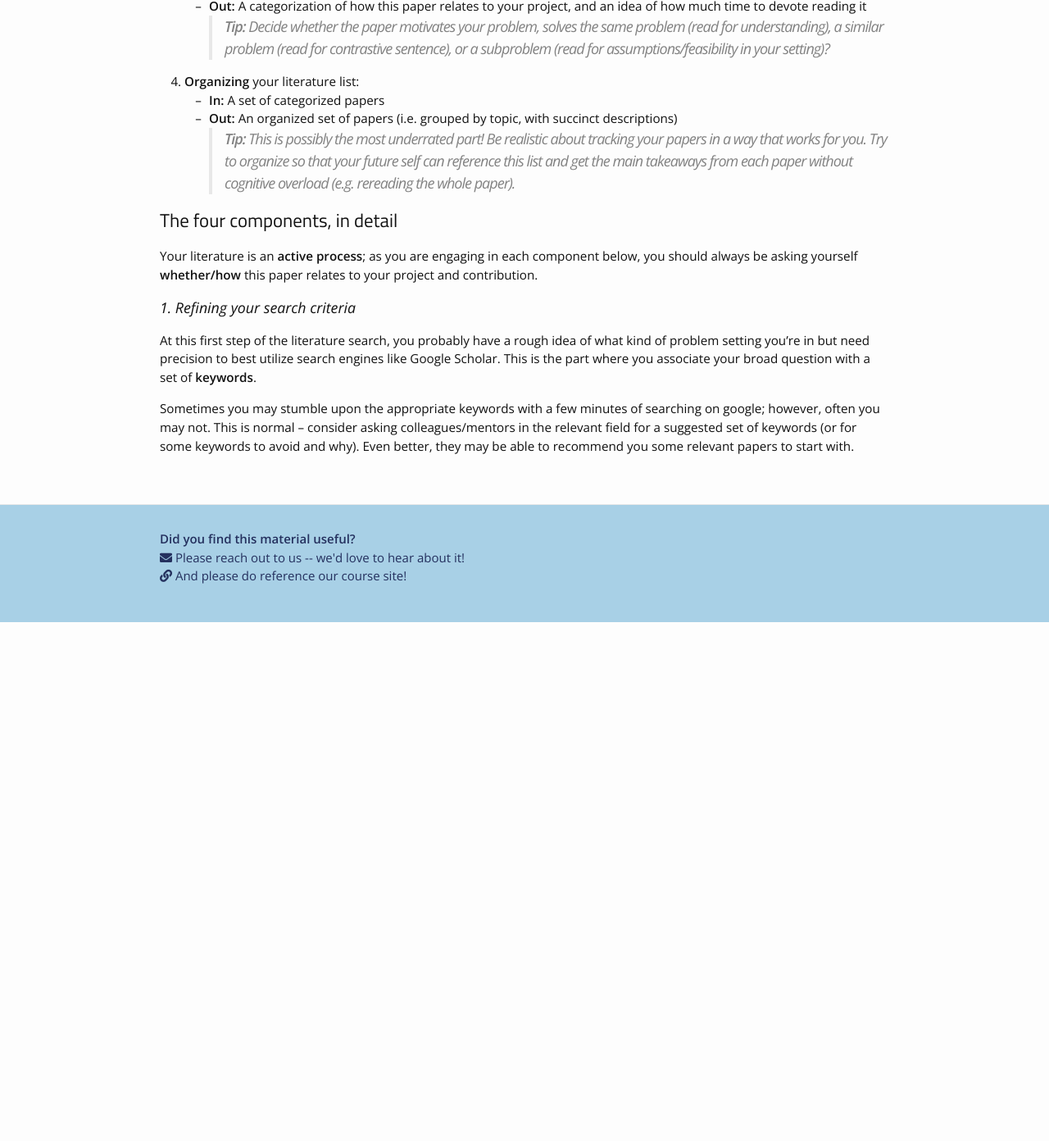
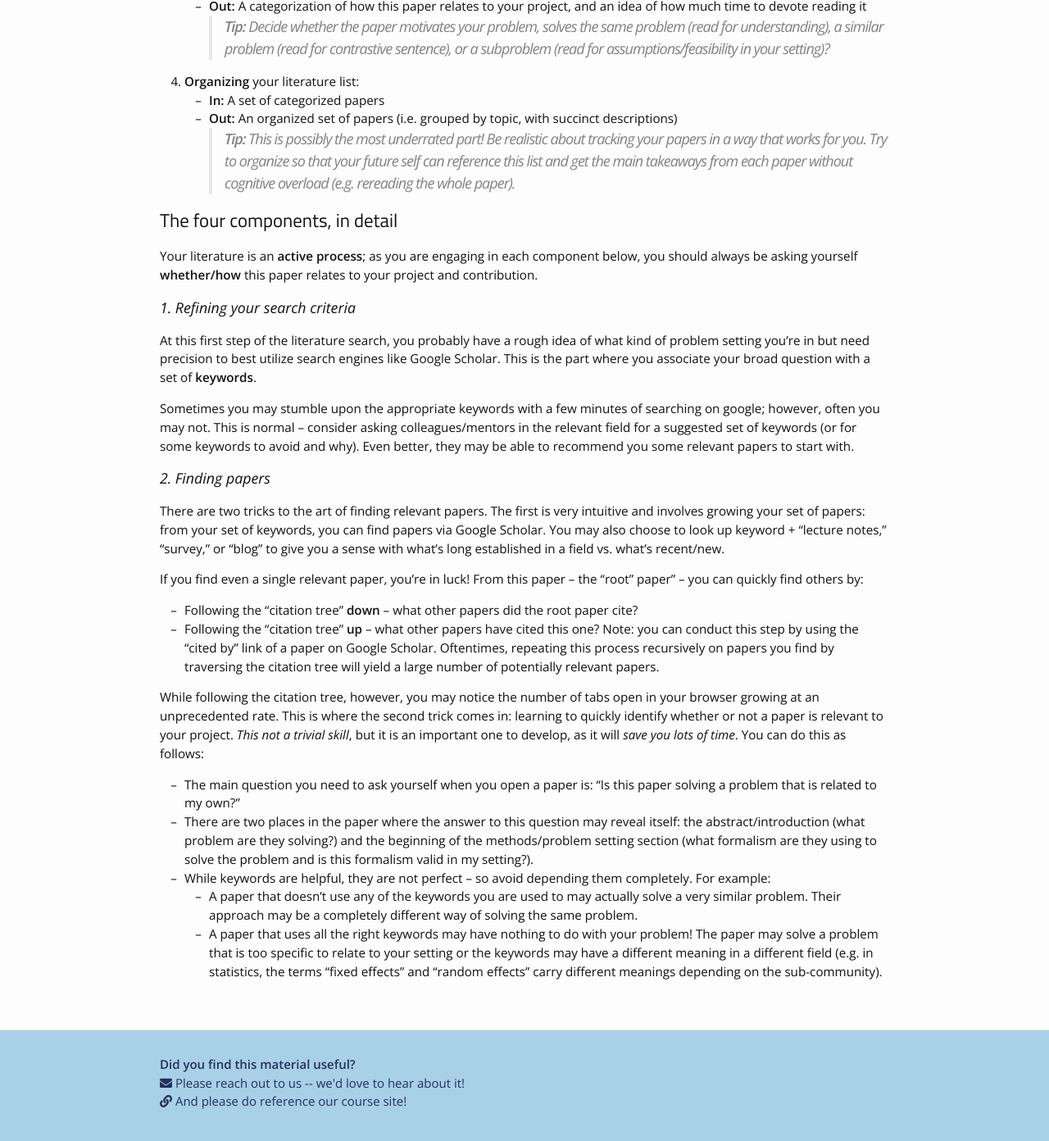
Before and after one commit to yanivyacoby/harvard-cs290, a Jekyll site: the page built from how-to-do-a-literature-search.md, in a window 1280 px wide and 1400 px high, scrolled down 1052 px. Shown: the top 1392 px of the window at 82% size. Built offline with Jekyll 4.4.1, drawn with Linux system fonts in a browser that asks for light colours; nearby versions of some CDN libraries; before the commit the page ends 1811 px from its top, so only the background shows below that.

Commit message:
Update how-to-do-a-literature-search.md

```diff
--- a/how-to-do-a-literature-search.md
+++ b/how-to-do-a-literature-search.md
@@ -52,3 +52,25 @@ Sometimes you may stumble upon the appropriate keywords with a few minutes of se
 however, often you may not. This is normal -- consider asking colleagues/mentors in the relevant field for a suggested set of keywords
 (or for some keywords to avoid and why).
 Even better, they may be able to recommend you some relevant papers to start with.
+
+### 2. Finding papers
+
+There are two tricks to the art of finding relevant papers.
+The first is very intuitive and involves growing your set of papers:
+from your set of keywords, you can find papers via Google Scholar.
+You may also choose to look up keyword + "lecture notes," "survey," or "blog" to give you a sense with what's long established in a field vs. what's recent/new.
+
+If you find even a single relevant paper, you're in luck!
+From this paper -- the "root" paper" -- you can quickly find others by:
+* Following the “citation tree” **down** -- what other papers did the root paper cite?
+* Following the “citation tree” **up** -- what other papers have cited this one? Note: you can conduct this step by using the "cited by" link of a paper on Google Scholar.
+Oftentimes, repeating this process recursively on papers you find by traversing the citation tree will yield a large number of potentially relevant papers.
+
+While following the citation tree, however, you may notice the number of tabs open in your browser growing at an unprecedented rate.
+This is where the second trick comes in: learning to quickly identify whether or not a paper is relevant to your project.
+*This not a trivial skill*, but it is an important one to develop, as it will *save you lots of time*. You can do this as follows:
+* The main question you need to ask yourself when you open a paper is: “Is this paper solving a problem that is related to my own?”
+* There are two places in the paper where the answer to this question may reveal itself: the abstract/introduction (what problem are they solving?) and the beginning of the methods/problem setting section (what formalism are they using to solve the problem and is this formalism valid in my setting?).
+* While keywords are helpful, they are not perfect – so avoid depending them completely. For example:
+  * A paper that doesn’t use any of the keywords you are used to may actually solve a very similar problem. Their approach may be a completely different way of solving the same problem.
+  * A paper that uses all the right keywords may have nothing to do with your problem! The paper may solve a problem that is too specific to relate to your setting or the keywords may have a different meaning in a different field (e.g. in statistics, the terms “fixed effects” and “random effects” carry different meanings depending on the sub-community).
```
